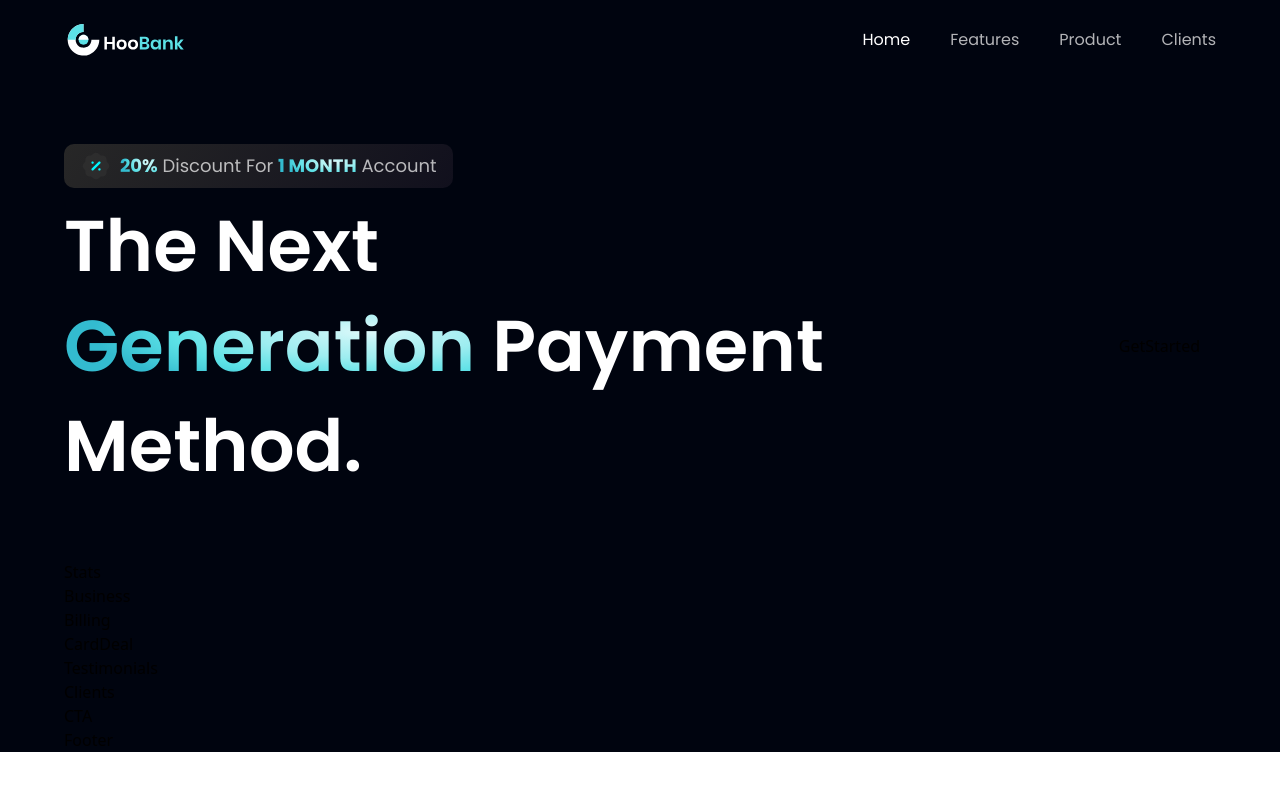
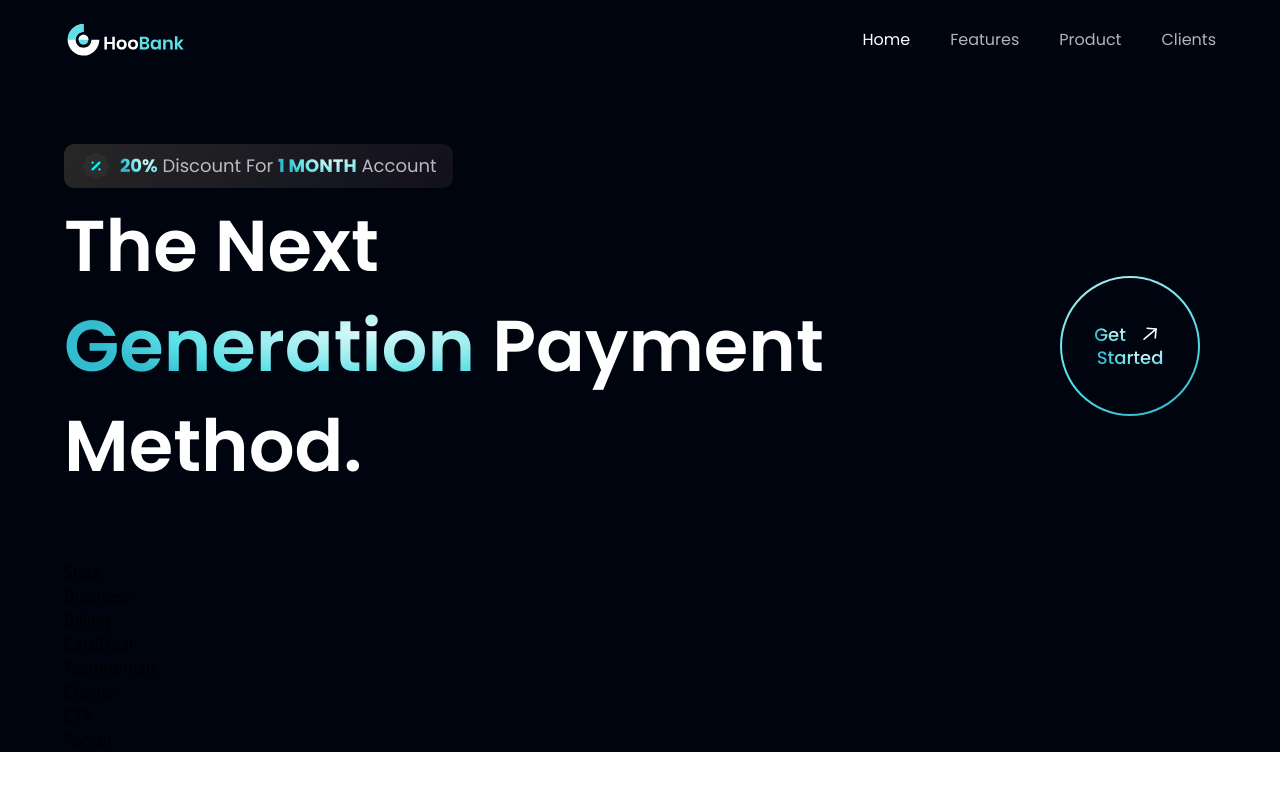
Before and after one commit to davimgfx/hoobank, a React (Vite) app: page / in a window 1280 px wide. Shown: the top 790 px of the page. Built offline with nearby package versions, Linux system fonts and the light colour scheme.

Commit message:
finished GetStarted components from React

```diff
--- a/src/components/GetStarted.jsx
+++ b/src/components/GetStarted.jsx
@@ -1,9 +1,25 @@
-import styles from "../style"
+import { arrowUp } from "../assets";
+import styles from "../style";
+const GetStarted = () => (
+  <div
+    className={`${styles.flexCenter} w-[140px] h-[140px] rounded-full bg-blue-gradient p-[2px] cursor-pointer`}>
+    <div
+      className={`${styles.flexCenter} flex-col bg-primary w-[100%] h-[100%] rounded-full`}>
+      <div className={`${styles.flexStart} flex-row`}>
+        <p className="font-poppins font-medium text-[18px] leading-[23px] mr-2">
+          <span className="text-gradient">Get</span>
+        </p>
+        <img
+          src={arrowUp}
+          alt="arrowUp"
+          className="w-[32px] h-[23px] object-contain"
+        />
+      </div>
+      <p className="font-poppins font-medium text-[18px] leading-[23px]">
+        <span className="text-gradient">Started</span>
+      </p>
+    </div>
+  </div>
+);
 
-const GetStarted = () => {
-  return (
-    <div>GetStarted</div>
-  )
-}
-
-export default GetStarted
+export default GetStarted;
```
Also changed, not shown: src/style.js (line endings or trailing spaces).
